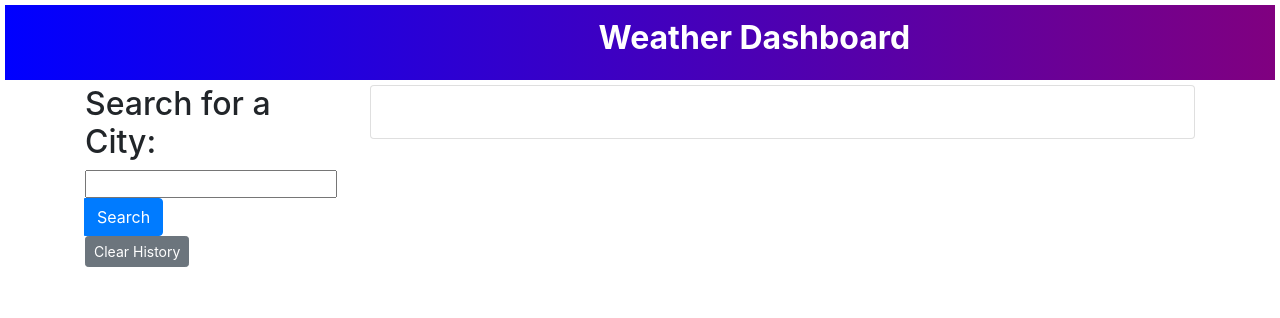
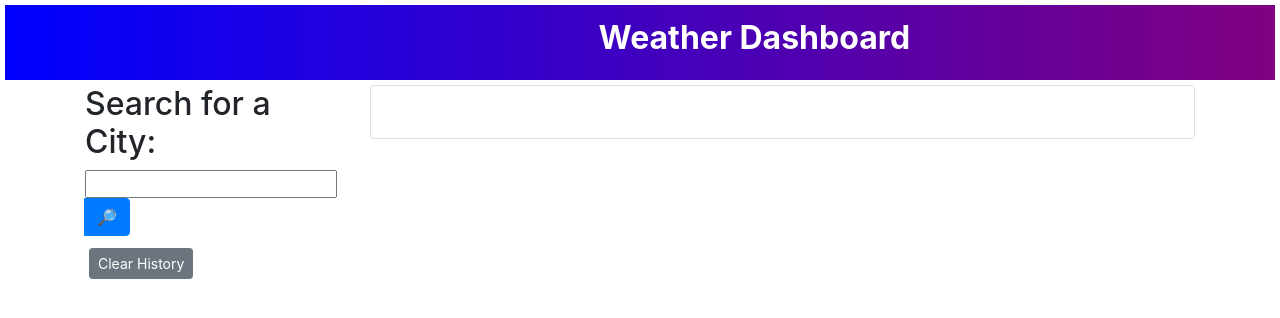
Before and after one commit to noah138/weather-report, a plain HTML site: page index.html in a window 1280 px wide. Drawn offline with nearby package versions, Linux system fonts and the light colour scheme.

Commit message:
added search icon to search bar

```diff
--- a/index.html
+++ b/index.html
@@ -18,11 +18,11 @@
                 <form class="input-group">
                     <input type="text" class="input-search">
                     <div class="input-group-append">
-                        <button class="search-btn btn btn-primary btn-block" type="submit" value="Submit">Search</button>
+                        <button class="search-btn btn btn-primary" type="submit" value="Submit">&#128270</button>
                     </div>
                 </form>
-                <ul id="history" class="list-group"></ul>
-                <button id="clear-btn" class="btn btn-sm btn-secondary">Clear History</button>
+                <ul id="history" class="list-group m-1"></ul>
+                <button id="clear-btn" class="btn btn-sm btn-secondary m-1 ">Clear History</button>
             </div>
         <div class="col-md-9">
             <div class="card">
```
